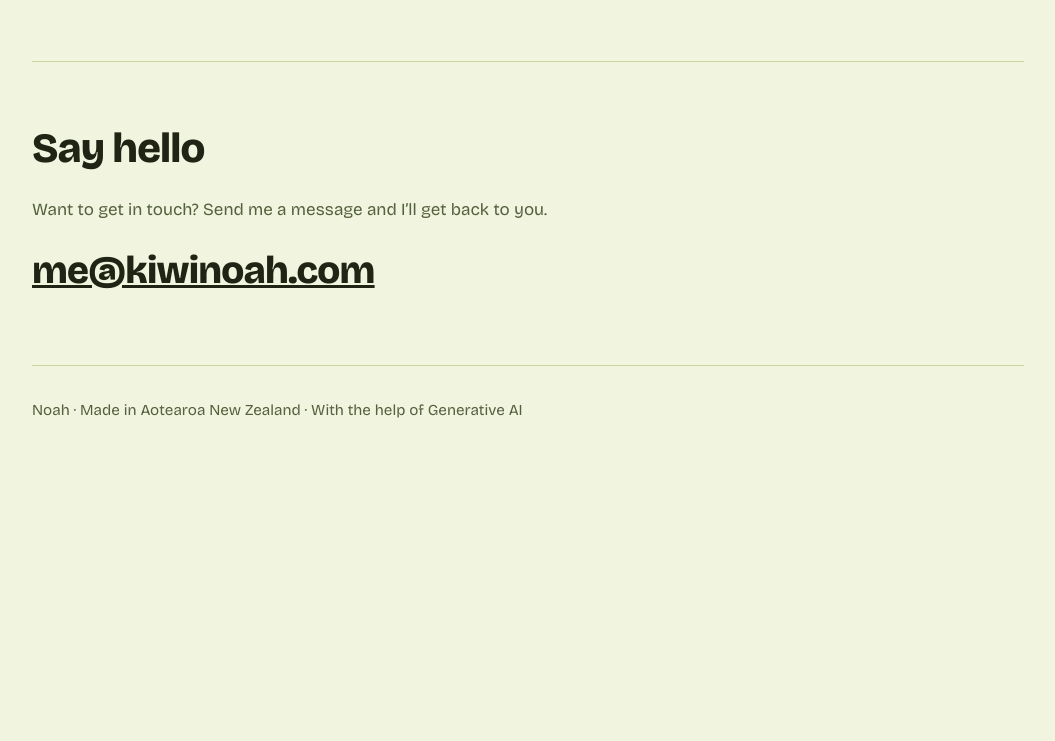
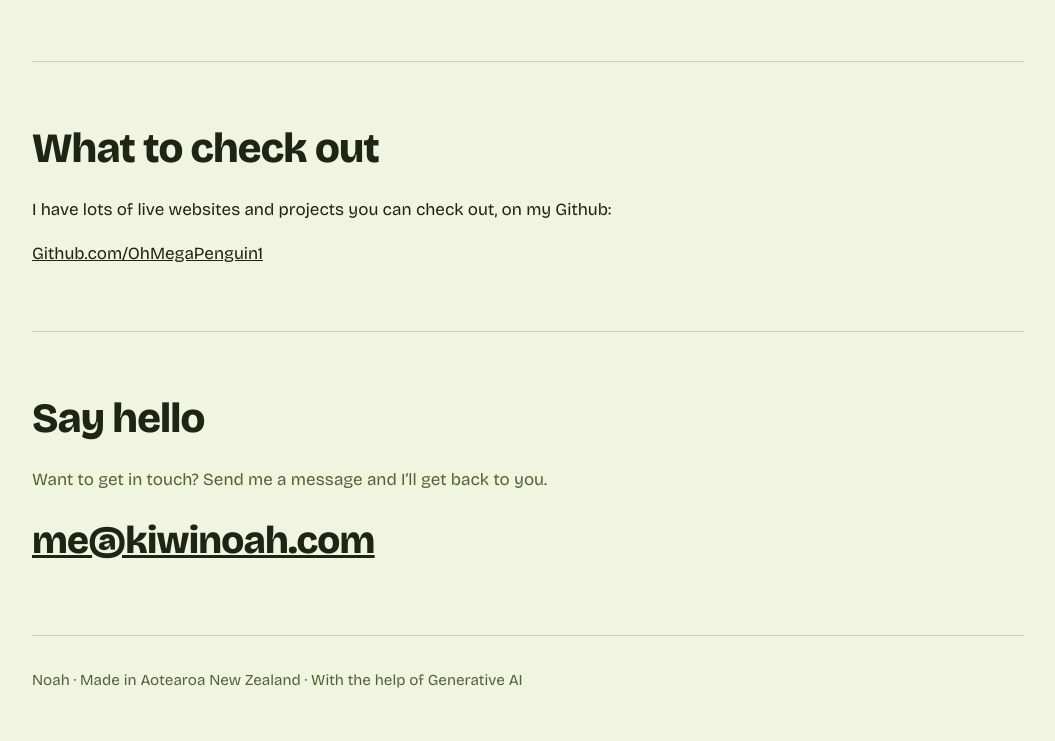
Before and after one commit to OhMegaPenguin1/kiwinoah.com, a plain HTML site: page index.html in a window 1280 px wide. Shown: the part 1267-2008 px from the top of the page, without its empty margins (112-1167 px from the left). Before the commit the page ends 1737 px from the top, so only its background shows below. Drawn offline with nearby package versions, Linux system fonts and the light colour scheme.

Commit message:
updated index.html

```diff
--- a/index.html
+++ b/index.html
@@ -31,8 +31,8 @@ body{margin:0;background:var(--bg);color:var(--ink);font-family:"Bricolage Grote
 a{color:inherit}
 a:focus-visible,button:focus-visible{outline:3px solid var(--flesh);outline-offset:3px}
 .wrap{max-width:1040px;margin:0 auto;padding:0 1.5rem}
-nav{display:flex;justify-content:space-between;align-items:center;padding:1.25rem 0}
-nav .logo{font-weight:800;text-decoration:none;font-size:1.25rem}
+nav{position:sticky;top:0;z-index:10;display:flex;justify-content:space-between;align-items:center;padding:1.25rem 0;background:var(--bg)}
+nav .logo{font-weight:800;text-decoration:none;font-size:1.25rem;}
 nav ul{display:flex;gap:1.5rem;list-style:none;margin:0;padding:0}
 nav a{text-decoration:none;color:var(--muted)}
 nav a:hover{color:var(--ink)}
@@ -135,6 +135,12 @@ footer{padding:2rem 0 3rem;color:var(--muted);font-size:.95rem;border-top:1px so
     </dl>
   </section>
 
+  <section>
+    <h2>What to check out</h2>
+    <p class="about">I have lots of live websites and projects you can check out, on my Github:</p>
+    <a class="about" target="_blank" rel="noopener noreferrer" href="https://github.com/OhMegaPenguin1">Github.com/OhMegaPenguin1</a>
+  </section>
+
   <section id="contact" class="contact">
     <h2>Say hello</h2>
     <p>Want to get in touch? Send me a message and I’ll get back to you.</p>
```
